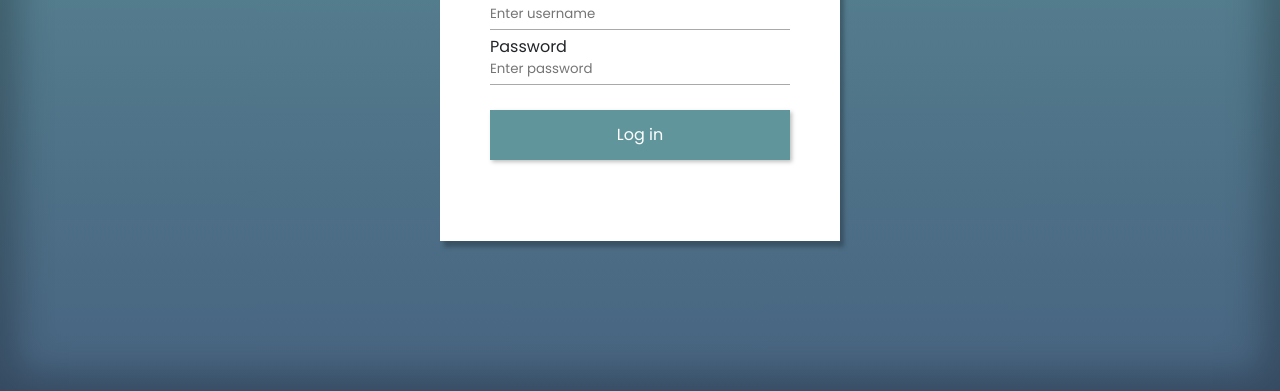
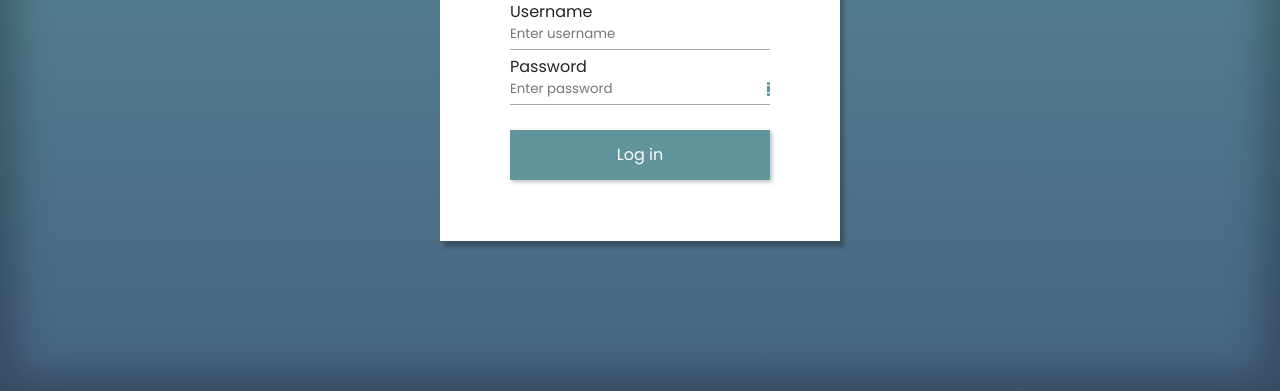
Before and after one commit to LouisDonaldson/Blockchain-Cloud-Storage-Web-Service, a website: page package/website/index/index.html in a window 1280 px wide. Shown: the part 409-800 px from the top of the page. Drawn offline with nearby package versions, Linux system fonts and the light colour scheme; no server answers.

Commit message:
added hiding and showing password

```diff
--- a/package/company/company-gateway.js
+++ b/package/company/company-gateway.js
@@ -7,7 +7,7 @@ Main job is to route the requests to the correct location
 */
 
 let ping = false;
-let caching = true;
+let caching = false;
 
 const http = require("http");
 const fs = require("fs").promises;
--- a/package/website/index/index.css
+++ b/package/website/index/index.css
@@ -37,7 +37,7 @@ body {
     background: white;
     box-shadow: 4px 6px 4px rgba(0, 0, 0, 0.25);
 
-    padding: 50px;
+    padding: 70px;
 }
 
 .inner_overlay{
@@ -98,6 +98,10 @@ input {
     width: 100%;
 }
 
+.log_in_form{
+    width: 100%;
+}
+
 .input_label{
     font-size: 12pt;
 }
@@ -105,6 +109,37 @@ input {
 .log_in_input{
     border: none;
     font-size: 10pt;
+}
+
+.password_div{
+    display: flex;
+    justify-content: space-between;
+}
+
+
+.show_password_btn{
+    background-color: #60969B;
+    width: 20px;
+    height: 20px;
+    background-size: cover;
+}
+
+.show_password_btn:hover{
+    background-color:#476380;
+}
+
+.show_password_btn{
+    -webkit-mask-image: url(../images/eye-fill.svg);
+    mask-image: url(../images/eye-fill.svg);
+    -webkit-mask-repeat: no-repeat;
+    mask-repeat: no-repeat;
+    -webkit-mask-size: cover;
+    -webkit-mask-position: 50%;
+}
+
+.show_password_btn.close_eye{
+    -webkit-mask-image: url(../images/eye-slash-fill.svg) !important;
+    mask-image: url(../images/eye-slash-fill.svg) !important;
 }
 
 .log_in_btn_div{
@@ -124,6 +159,7 @@ input {
     color:white;
     transition: 0.5s;
     box-shadow: 2px 2px 4px rgba(0, 0, 0, 0.25);
+    border: none;
 
 }
 
@@ -131,4 +167,5 @@ input {
     background-color: #476380;
     transition: 0.5s;
     cursor: pointer;
+    border: none;
 }
--- a/package/website/index/index.html
+++ b/package/website/index/index.html
@@ -37,20 +37,30 @@
                         Company name
                     </div>
                 </div>
+                <form class="log_in_form">
                     <div class="log_in_div">
                         <div class="form_input_div">
                             <label class="input_label">Username</label>
-                        <input type="text" class="log_in_input" placeholder="Enter username">
+                            <input type="text" class="log_in_input" id="username_input" placeholder="Enter username">
                         </div>
                         <div class="form_input_div">
                             <label class="input_label">Password</label>
-                        <input type="password" class="log_in_input" placeholder="Enter password">
+                            <div class="password_div">
+                                <input type="password" class="log_in_input" id="password_input"
+                                    placeholder="Enter password">
+                                <div class="show_password_btn open_eye">
+
+                                </div>
+                            </div>
+
                         </div>
 
                     </div>
                     <div class="log_in_btn_div">
-                    <div class="log_in_btn">Log in</div>
+                        <button class="log_in_btn" type="submit">Log in</button>
                     </div>
+                </form>
+
             </div>
         </div>
     </div>
--- a/package/website/index/index.js
+++ b/package/website/index/index.js
@@ -10,7 +10,32 @@ class App {
 class UiHandler {
   constructor() {
     //#region Event Listeners
+    const log_in_form = document.querySelector(".log_in_form")
+    const username_input = document.querySelector('#username_input')
+    const password_input = document.querySelector('#password_input')
+    log_in_form.addEventListener("submit", function (event) {
+      event.preventDefault();
+      const username = username_input.value;
+      const password = password_input.value;
+    })
 
+    const show_password_btn = document.querySelector('.show_password_btn')
+    show_password_btn.addEventListener("mousedown", () => {
+      show_password_btn.classList.add("close_eye")
+      password_input.type = "text"
+    })
+
+    show_password_btn.addEventListener("mouseup", () => {
+      show_password_btn.classList.remove("close_eye")
+      password_input.type = "password"
+
+    })
+
+    show_password_btn.addEventListener("mouseleave", () => {
+      show_password_btn.classList.remove("close_eye")
+      password_input.type = "password"
+
+    })
     //#endregion
     this.UpdateUi()
   }
```
Also changed, not shown: package/website/images/eye-fill.svg (added), package/website/images/eye-slash-fill.svg (added). Lines whose indentation alone changed are shown as unchanged.
